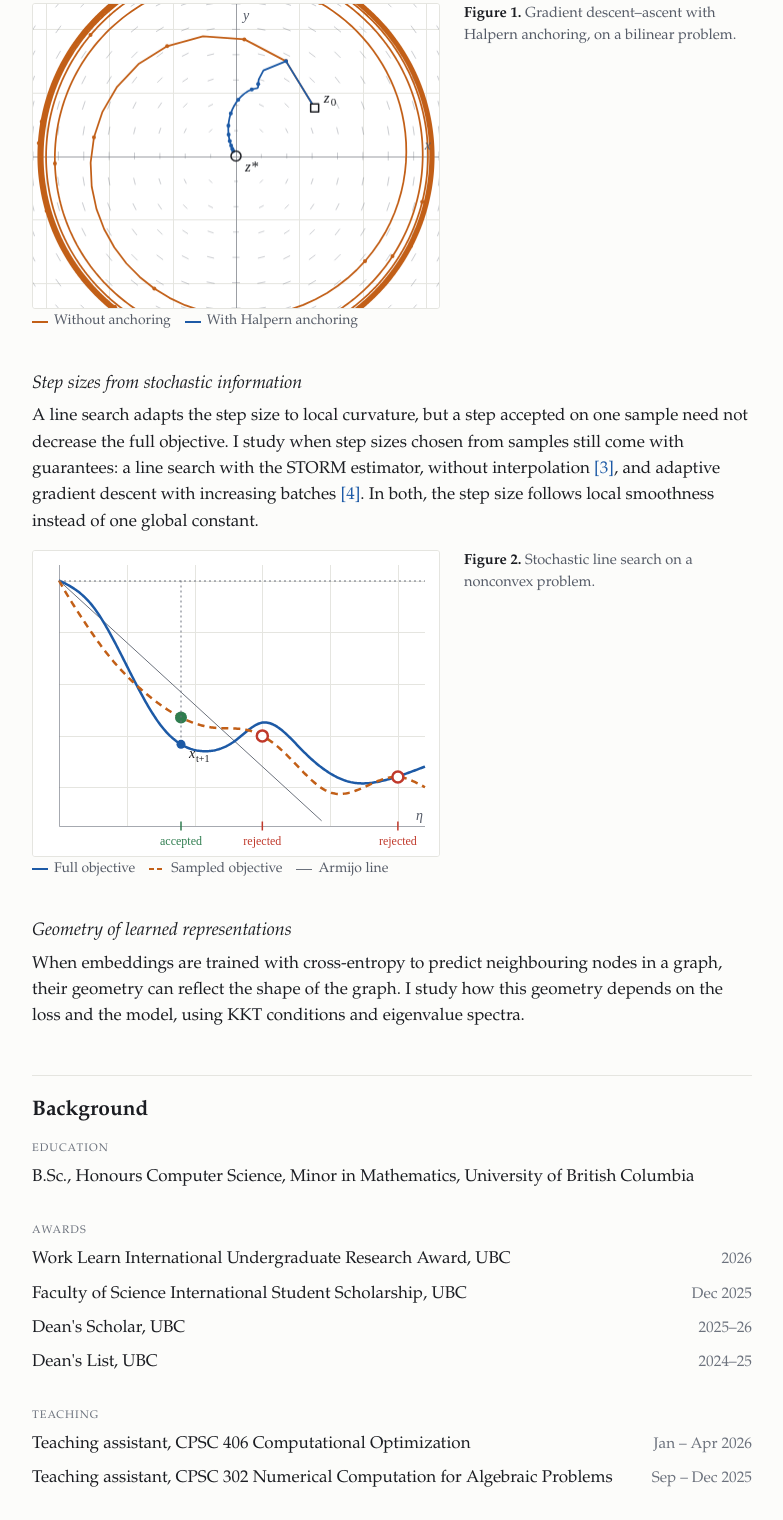
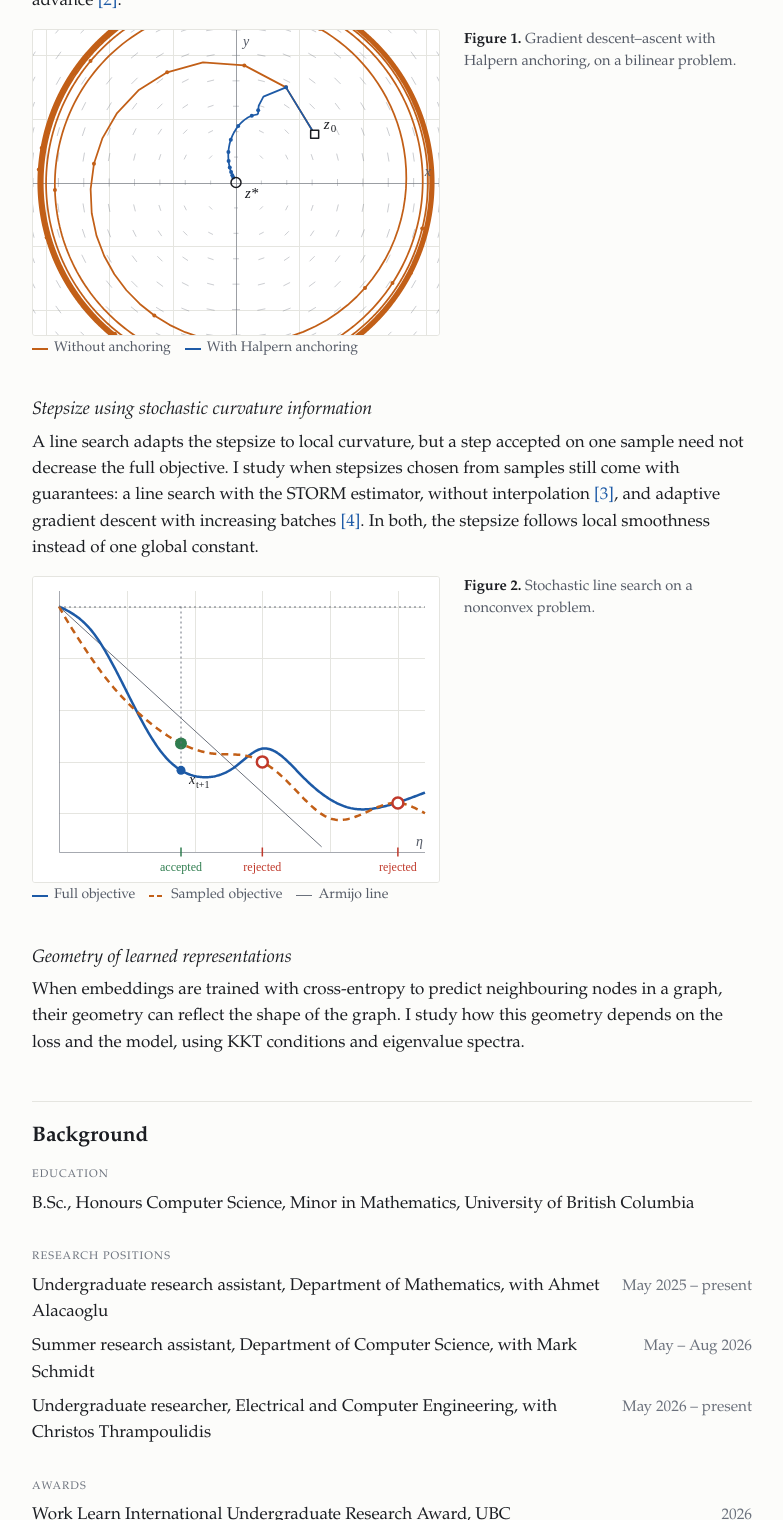
Before and after one commit to JunHyun-K/JunHyun-K.github.io, a website built with Vite: page index.html in a window 1280 px wide. Shown: the part 1280-2800 px from the top of the page, without its empty margins (248-1031 px from the left). Built offline with nearby package versions, Linux system fonts and the light colour scheme; files whose address does not match are found by name.

Commit message:
Update wording, fix grammar, add research positions

```diff
--- a/index.html
+++ b/index.html
@@ -63,7 +63,7 @@
               <div class="pub__body">
                 <a class="pub__title" href="https://arxiv.org/abs/2609.15257">Improving the Last-Iterate Guarantees of Anytime Algorithms for Stochastic Monotone Variational Inequalities</a>
                 <span class="pub__meta"><strong>Jun-Hyun Kim</strong> and Ahmet Alacaoglu <span class="sep" aria-hidden="true">·</span> <em>Under review</em> <span class="sep" aria-hidden="true">·</span> <a href="https://arxiv.org/abs/2609.15257">arXiv:2609.15257</a></span>
-                <span class="pub__result">State-of-the-art anytime last-iterate rate <span class="math"><i>O</i>(<i>t</i><sup>−1/4</sup>)</span> for constrained stochastic monotone VIs with single-call, single-loop method, and the optimal <span class="math"><i>O</i>(<i>t</i><sup>−1/2</sup>)</span> with STORM variance reduction.</span>
+                <span class="pub__result">State-of-the-art anytime last-iterate rate <span class="math"><i>O</i>(<i>t</i><sup>−1/4</sup>)</span> for constrained stochastic monotone VIs with a single-call, single-loop method, and the optimal <span class="math"><i>O</i>(<i>t</i><sup>−1/2</sup>)</span> with STORM variance reduction.</span>
               </div>
             </li>
           </ol>
@@ -99,7 +99,7 @@
           <h3 id="minmax-h">Min–max problems and variational inequalities</h3>
           <p class="theme__text">
             Variational inequalities include min–max problems and the equilibrium conditions of games. I study stochastic
-            methods for them when the noise variance can grow with the iterate <a class="cite" href="#pub-1">[1]</a>, and
+            methods for them when the noise variance can grow with the iterate <a class="cite" href="#pub-1">[1]</a> <a class="cite" href="#pub-2">[2]</a>, and
             guarantees for the last iterate that hold at every iteration, without a horizon fixed in advance
             <a class="cite" href="#pub-2">[2]</a>.
           </p>
@@ -128,12 +128,12 @@
         </article>
 
         <article class="theme" id="stepsizes" aria-labelledby="stepsizes-h">
-          <h3 id="stepsizes-h">Step sizes from stochastic information</h3>
+          <h3 id="stepsizes-h">Stepsize using stochastic curvature information</h3>
           <p class="theme__text">
-            A line search adapts the step size to local curvature, but a step accepted on one sample need not decrease the
-            full objective. I study when step sizes chosen from samples still come with guarantees: a line search with the
+            A line search adapts the stepsize to local curvature, but a step accepted on one sample need not decrease the
+            full objective. I study when stepsizes chosen from samples still come with guarantees: a line search with the
             STORM estimator, without interpolation <a class="cite" href="#pub-3">[3]</a>, and adaptive gradient descent
-            with increasing batches <a class="cite" href="#pub-4">[4]</a>. In both, the step size follows local smoothness
+            with increasing batches <a class="cite" href="#pub-4">[4]</a>. In both, the stepsize follows local smoothness
             instead of one global constant.
           </p>
           <!-- Figure 2: drawn by src/figures/figure2.js; hidden when JavaScript is off -->
@@ -144,7 +144,7 @@
                   class="figure__canvas figure__canvas--pointer"
                   tabindex="0"
                   role="button"
-                  aria-label="Plot of a full objective and a sampled objective along one search direction, against the step size eta. Backtracking tries the step eta zero and then 0.6 eta zero; both lie above the Armijo line on the sampled objective and are rejected. The step 0.36 eta zero lies below it and is accepted, and the iterate moves to x t plus 1 on the full objective. Click the plot or press Enter to replay with a new Armijo line."
+                  aria-label="Plot of a full objective and a sampled objective along one search direction, against the stepsize eta. Backtracking tries the step eta zero and then 0.6 eta zero; both lie above the Armijo line on the sampled objective and are rejected. The step 0.36 eta zero lies below it and is accepted, and the iterate moves to x t plus 1 on the full objective. Click the plot or press Enter to replay with a new Armijo line."
                 ></canvas>
               </div>
               <div class="figure__bar">
@@ -178,6 +178,24 @@
           <h3 class="label">Education</h3>
           <ul class="rows">
             <li class="row"><span class="row__text">B.Sc., Honours Computer Science, Minor in Mathematics, University of British Columbia</span></li>
+          </ul>
+        </div>
+
+        <div class="group">
+          <h3 class="label">Research positions</h3>
+          <ul class="rows">
+            <li class="row">
+              <span class="row__text">Undergraduate research assistant, Department of Mathematics, with Ahmet Alacaoglu</span>
+              <span class="date">May 2025 – present</span>
+            </li>
+            <li class="row">
+              <span class="row__text">Summer research assistant, Department of Computer Science, with Mark Schmidt</span>
+              <span class="date">May – Aug 2026</span>
+            </li>
+            <li class="row">
+              <span class="row__text">Undergraduate researcher, Electrical and Computer Engineering, with Christos Thrampoulidis</span>
+              <span class="date">May 2026 – present</span>
+            </li>
           </ul>
         </div>
 
--- a/src/figures/figure2.js
+++ b/src/figures/figure2.js
@@ -1,5 +1,5 @@
 // Figure 2: stochastic line search on a nonconvex problem (spec: 02_Figure_specs.md).
-// Backtracking along one search direction, against the step size η. Plays once when scrolled
+// Backtracking along one search direction, against the stepsize η. Plays once when scrolled
 // into view with the spec's Armijo constant c = 0.5 (also after every page load); a click, Enter
 // or Space replays it with a new random c from ARMIJO_C_RANGE (a new Armijo line). The real Armijo
 // test decides every trial; every click shows one or two rejections before the accepted step.
@@ -39,7 +39,7 @@ function describeRun(trials) {
   const middle = rejected.length
     ? `Backtracking tries ${rejected.join(' and then ')}; ${rejected.length > 1 ? 'both lie' : 'it lies'} above the Armijo line on the sampled objective and ${rejected.length > 1 ? 'are' : 'is'} rejected. The step ${accepted} lies below it and is accepted`
     : 'The first trial step, eta zero, already lies below the Armijo line on the sampled objective and is accepted';
-  return `Plot of a full objective and a sampled objective along one search direction, against the step size eta. ${middle}, and the iterate moves to x t plus 1 on the full objective. Click the plot or press Enter to replay with a new Armijo line.`;
+  return `Plot of a full objective and a sampled objective along one search direction, against the stepsize eta. ${middle}, and the iterate moves to x t plus 1 on the full objective. Click the plot or press Enter to replay with a new Armijo line.`;
 }
 
 export function initFigure2(figure) {
```
